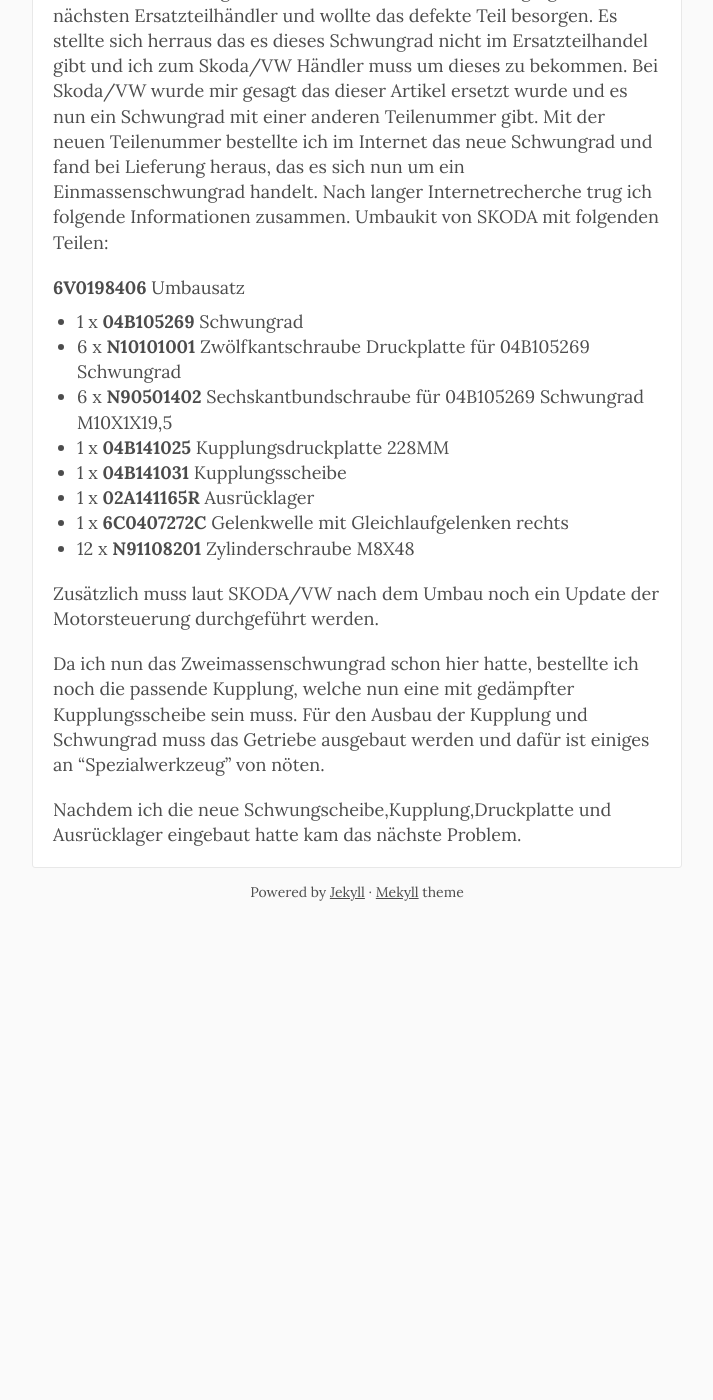
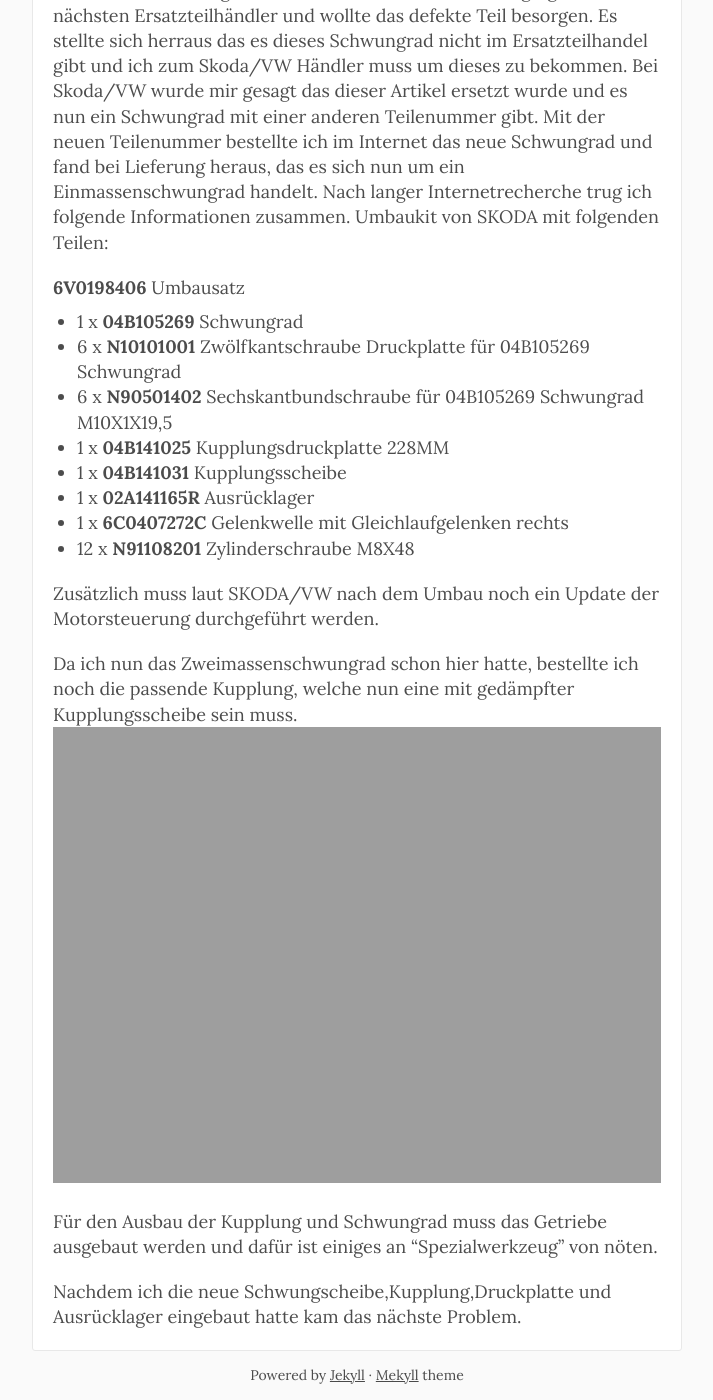
Before and after one commit to balimeister/blog, a Jekyll site: the page built from _posts/2022-04-25-Skoda.md, in a window 1280 px wide and 1400 px high, scrolled down 573 px. Shown: the whole window, without its empty margins (283-996 px from the left). Built offline with Jekyll 4.4.1, drawn with Linux system fonts in a browser that asks for light colours; Markdown is read by kramdown in place of the engine named in the settings; before the commit the page ends 1491 px from its top, so only the background shows below that.

Commit message:
pic added

```diff
--- a/_posts/2022-04-25-Skoda.md
+++ b/_posts/2022-04-25-Skoda.md
@@ -4,6 +4,7 @@ title: Skoda 1.4 TDI 105PS ZMS auf EMS Umbau
 ---
 
 # Vorgeschichte
+
 Nach guten 70.000 km Laufleistung gab es Geräusche beim Ein- und Auskuppeln unsers Skoda Fabia Kombi 2015 (NJ5 Bj. 04.2015). Ich vermutete ein defektes Ausrücklager, welches sich nach einem Getriebeausbau nicht als Übeltäter herausstellte.
 Schließlich war es das Zweimassenschwungrad welches defekt war. Daraufhin ging ich zum nächsten Ersatzteilhändler und wollte das defekte Teil besorgen.
 Es stellte sich herraus das es dieses Schwungrad nicht im Ersatzteilhandel gibt und ich zum Skoda/VW Händler muss um dieses zu bekommen. Bei Skoda/VW wurde mir gesagt das dieser Artikel ersetzt wurde und es nun ein Schwungrad mit einer anderen Teilenummer gibt.
@@ -24,6 +25,8 @@ Umbaukit von SKODA mit folgenden Teilen:
 Zusätzlich muss laut SKODA/VW nach dem Umbau noch ein Update der Motorsteuerung durchgeführt werden.
 
 Da ich nun das Zweimassenschwungrad schon hier hatte, bestellte ich noch die passende Kupplung, welche nun eine mit gedämpfter Kupplungsscheibe sein muss.
+![Image of Clutchkit](https://balimeister.github.io/blog/images/skoda_ems/clutch.jpg)
+
 Für den Ausbau der Kupplung und Schwungrad muss das Getriebe ausgebaut werden und dafür ist einiges an "Spezialwerkzeug" von nöten.
 
 Nachdem ich die neue Schwungscheibe,Kupplung,Druckplatte und Ausrücklager eingebaut hatte kam das nächste Problem.
```
Also changed, not shown: 1 other file.
